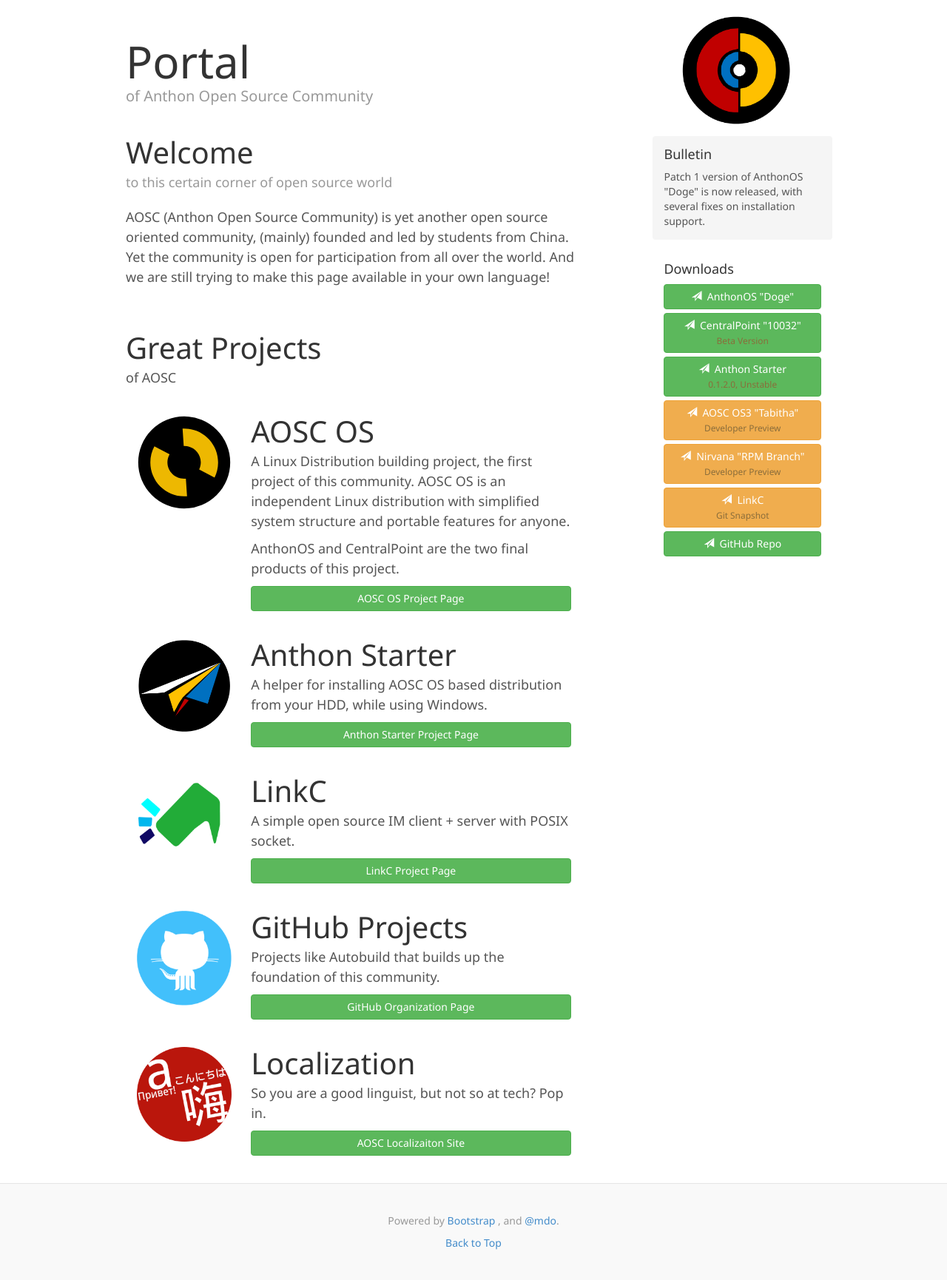
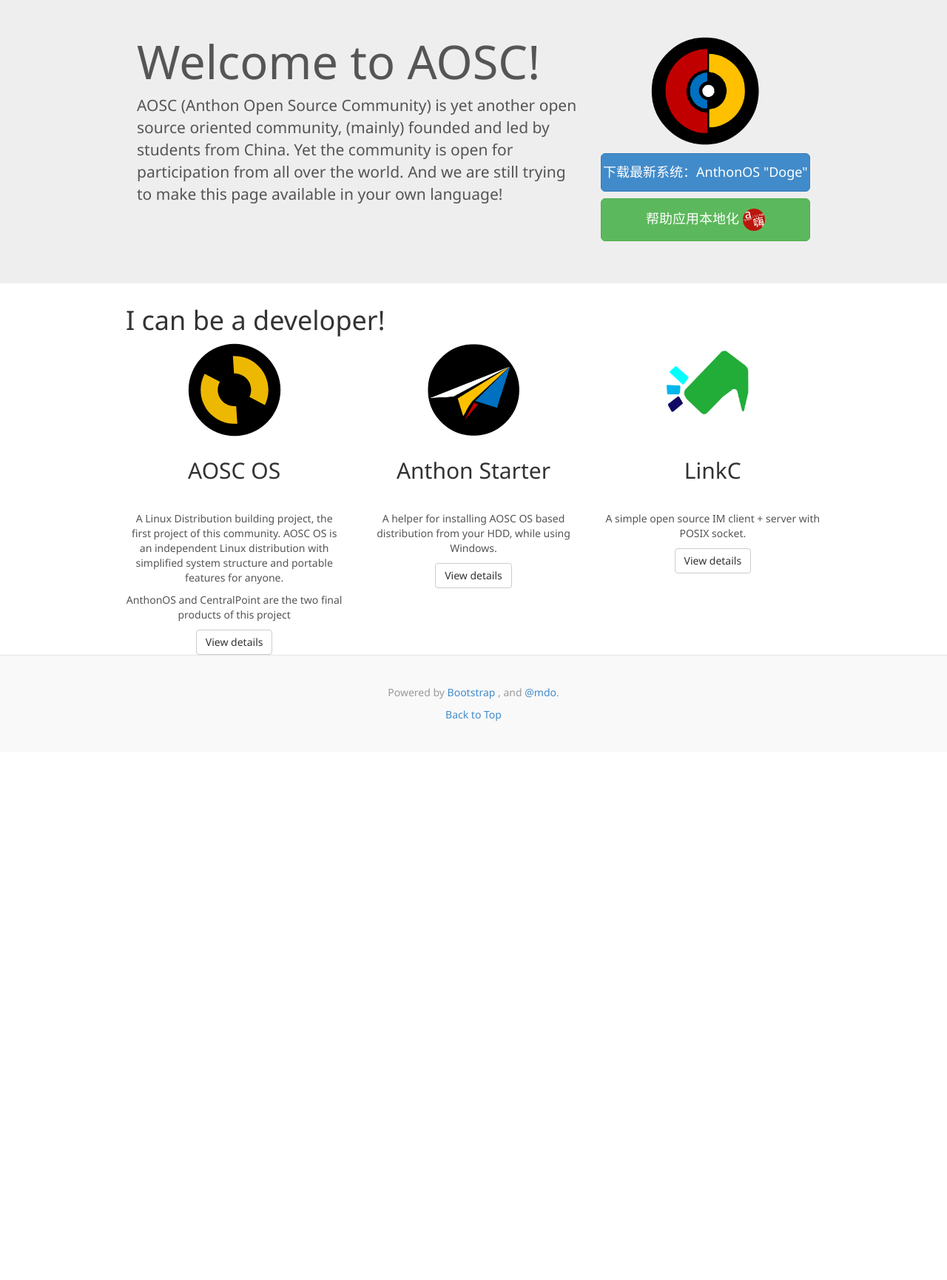
Before and after one commit to AOSC-Archive/community-portal, a PHP site: page / in a window 1280 px wide. Shown: the part 50-1780 px from the top of the page at 74% size. After the commit the page ends 1025 px from the top, so only its background shows below. Run offline with PHP 8.4, Linux system fonts and the light colour scheme.

Commit message:
rewrite index.php, but not satisfied myself yet

```diff
--- a/css/blog.css
+++ b/css/blog.css
@@ -5,6 +5,41 @@
 body {
   font-family: "Microsoft YaHei UI", "Segoe UI", "SIMHEI";
   color: #555;
+}
+
+.section-welcome {
+}
+
+.shortcuts {
+	text-align:center;
+}
+
+.shortcuts img {
+	width:150px;
+	height:150px;
+}
+
+.shortcuts a img {
+	width:30px;
+	height:30px;
+}
+
+.shortcuts a {
+	margin:9px 0;
+	padding:13px 0;
+}
+
+.section-project {
+	text-align:center;
+}
+
+.section-project img {
+	width:128px;
+	height:128px:
+}
+
+.section-project h2 {
+	line-height:3em;
 }
 
 h1, .h1,
@@ -81,6 +116,7 @@ h6, .h6 {
 .blog-header {
   padding-top: 20px;
   padding-bottom: 20px;
+  background-color: #777;
 }
 .blog-title {
   margin-top: 30px;
@@ -162,6 +198,7 @@ h6, .h6 {
   background-color: #f9f9f9;
   border-top: 1px solid #e5e5e5;
 }
+
 .blog-footer p:last-child {
   margin-bottom: 0;
 }
--- a/index.php
+++ b/index.php
@@ -5,9 +5,7 @@
 	<meta http-equiv="X-UA-Compatible" content="IE=edge">
 	<meta name="viewport" content="width=device-width, initial-scale=1 user-scalable=no">
 	<meta name="description" content="Homepage of AOSC OS">
-    <meta name="author" content="Junde Yi<lmy441900@gmail.com>, Jeff Bai <jeffbacihina@members.fsf.org>">
 	<link rel="icon" href="favicon.ico">
-
 	<title>Community Portal - Home</title>
 
 	<!-- Bootstrap core CSS -->
@@ -22,111 +20,54 @@
 
 	<?php include 'templates/portal/navbar.php';?>
 
-    <div class="container">
 
-      <div class="blog-header">
-      <img src="/img/aosc.png" height="150" width="150" align=right hspace="40" >
-        <h1 class="blog-title WQYMicroHei">Portal</h1>
-        <p class="lead blog-description WQYMicroHei">of Anthon Open Source Community</p>
+	<div class="row jumbotron">
+		<div class="container section-welcome">
+			<div class="col-md-8">
+			<h1>Welcome to AOSC!</h1>
+				<p>AOSC (Anthon Open Source Community) is yet another open source oriented community, (mainly) founded and led by students from China. Yet the community is open for participation from all over the world. And we are still trying to make this page available in your own language!</p>
 			</div>
 
-      <div class="row">
-
-        <div class="col-sm-8 blog-main WQYMicroHei">
-
-          <div class="blog-post">
-            <h2 class="blog-post-title WQYMicroHei">Welcome</h2>
-            <p class="blog-post-meta WQYMicroHei">to this certain corner of open source world<p>
-            <p>AOSC (Anthon Open Source Community) is yet another open source oriented community, (mainly) founded and
-            led by students from China. Yet the community is open for participation from all over the world. And we are
-            still trying to make this page available in your own language!
+			<div class="col-md-4 shortcuts">
+				<img src="/img/aosc.png"/>
+				<a href="#" role="button" class="btn btn-primary btn-lg btn-block">下载最新系统：AnthonOS "Doge"</a>
+				<a href="#" role="button" class="btn btn-success btn-lg btn-block">
+					帮助应用本地化
+					<img src="/img/localization.png"></img>
+				</a>
+			</div>
+		</div>
 	</div>
 
-          <div class="blog-post">
 
-            <h2 class="blog-post-title WQYMicroHei">Great Projects</h2>
-            <p clas="blog-post-meta WQYMicroHei">of AOSC</p><br />
-
-            <div class="col-sm-2">
-              <img src="/img/os3.svg" height="128" width="128">
+	<div class="container marketing">
+		<h1>I can be a developer!</h1>
+		<div class="row section-project">
+			<div class="col-md-4">
+				<img src="/img/os3.svg" class="img-circle">
+				<h2>AOSC OS</h2>
+				<p>A Linux Distribution building project, the first project of this community. AOSC OS is an independent Linux distribution with simplified system structure and portable features for anyone.</p>
+				<p>AnthonOS and CentralPoint are the two final products of this project</p>
+				<a href="#" role=button" class="btn btn-default">View details</a>
 			</div>
 
-            <div class="col-sm-9 col-sm-offset-1 WQYMicroHei">
-              <h2 class="blog-post-title WQYMicrohei">AOSC OS</h2>
-              <p>A Linux Distribution building project, the first project of this community.
-                                              AOSC OS is an independent Linux distribution with simplified system structure
-                                              and portable features for anyone.</p>
-              <p>AnthonOS and CentralPoint are the two final products of this project.</p>
-              <p><a href="http://portal.anthonos.org/aosc-os" class="btn btn-md btn-block btn-success">AOSC OS Project Page</a></p><br />
+			<div class="col-md-4">
+				<img src="/img/ast.png" class="img-circle">
+				<h2>Anthon Starter</h2>
+				<p>A helper for installing AOSC OS based distribution from your HDD, while using Windows.</p>
+				<a href="#" role=button" class="btn btn-default">View details</a>
 			</div>
 
-            <div class="col-sm-2">
-              <img src="/img/ast.png" height="128" width="128">
+			<div class="col-md-4">
+				<img src="/img/linkc.png" class="img-circle">
+				<h2>LinkC</h2>
+				<p>A simple open source IM client + server with POSIX socket. </p>
+				<a href="#" role=button" class="btn btn-default">View details</a>
+			</div>
+		</div>
 	</div>
 
-            <div class="col-sm-9 col-sm-offset-1 WQYMicroHei">
-              <h2 class="blog-post-title WQYMicroHei">Anthon Starter</h2>
-              <p>A helper for installing AOSC OS based distribution from your HDD, while using
-                                              Windows.</p>
-              <p><a href="http://portal.anthonos.org/ast" class="btn btn-md btn-block btn-success">Anthon Starter Project Page</a></p><br />
-            </div>
 
-            <div class="col-sm-2">
-              <img src="/img/linkc.png" height="128" width="128">
-            </div>
-
-            <div class="col-sm-9 col-sm-offset-1 WQYMicroHei">
-              <h2 class="blog-post-title WQYMicroHei">LinkC</h2>
-              <p>A simple open source IM client + server with POSIX socket.
-              <p><a href="http://portal.anthonos.org/linkc" class="btn btn-md btn-block btn-success">LinkC Project Page</a></p><br />
-            </div>
-
-            <div class="col-sm-2">
-              <img src="/img/github.png" height="128" width="128">
-            </div>
-
-            <div class="col-sm-9 col-sm-offset-1 WQYMicroHei">
-              <h2 class="blog-post-title WQYMicroHei">GitHub Projects</h2>
-              <p>Projects like Autobuild that builds up the foundation of this community.
-              <p><a href="http://portal.anthonos.org/linkc" class="btn btn-md btn-block btn-success">GitHub Organization Page</a></p><br />
-            </div>
-
-            <div class="col-sm-2">
-              <img src="/img/localization.png" height="128" width="128">
-            </div>
-
-            <div class="col-sm-9 col-sm-offset-1 WQYMicroHei">
-              <h2 class="blog-post-title WQYMicroHei">Localization</h2>
-              <p>So you are a good linguist, but not so at tech? Pop in.
-              <p><a href="http://l10n.anthonos.org" class="btn btn-md btn-block btn-success">AOSC Localizaiton Site</a></p><br />
-            </div>
-
-          </div>
-
-        </div>
-
-        <div class="col-sm-3 col-sm-offset-1 blog-sidebar">
-          <div class="sidebar-module sidebar-module-inset WQYMicroHei">
-            <h4>Bulletin</h4>
-            <p>Patch 1 version of AnthonOS "Doge" is now released, with several fixes on installation support.</p>
-          </div>
-
-          <div class="sidebar-module WQYMicroHei">
-            <h4>Downloads</h4>
-              <a href="#" class="btn btn-success btn-md btn-block" role="button"><span class="glyphicon glyphicon-send"></span>&nbsp;&nbsp;AnthonOS "Doge"<br></a>
-              <a href="#" class="btn btn-success btn-md btn-block" role="button"><span class="glyphicon glyphicon-send"></span>&nbsp;&nbsp;CentralPoint "10032"<br><span class="small text-warning">Beta Version</span></a>
-              <a href="#" class="btn btn-success btn-md btn-block" role="button"><span class="glyphicon glyphicon-send"></span>&nbsp;&nbsp;Anthon Starter<br><span class="small text-warning">0.1.2.0, Unstable</span></a>
-              <a href="#" class="btn btn-warning btn-md btn-block" role="button"><span class="glyphicon glyphicon-send"></span>&nbsp;&nbsp;AOSC OS3 "Tabitha"<br><span class="small text-warning">Developer Preview</span></a>
-              <a href="#" class="btn btn-warning btn-md btn-block" role="button"><span class="glyphicon glyphicon-send"></span>&nbsp;&nbsp;Nirvana "RPM Branch"<br><span class="small text-warning">Developer Preview</span></a>
-              <a href="#" class="btn btn-warning btn-md btn-block" role="button"><span class="glyphicon glyphicon-send"></span>&nbsp;&nbsp;LinkC<br><span class="small text-warning">Git Snapshot</span></a>
-              <a href="#" class="btn btn-success btn-md btn-block" role="button"><span class="glyphicon glyphicon-send"></span>&nbsp;&nbsp;GitHub Repo<br></a>
-          </div>
-
-        </div><!-- /.blog-sidebar -->
-
-      </div><!-- /.row -->
-
-    </div><!-- /.container -->
 	<?php include 'templates/portal/footer.php';?>
 
 	<!-- Bootstrap core JavaScript
```
Lines whose indentation alone changed are shown as unchanged.
